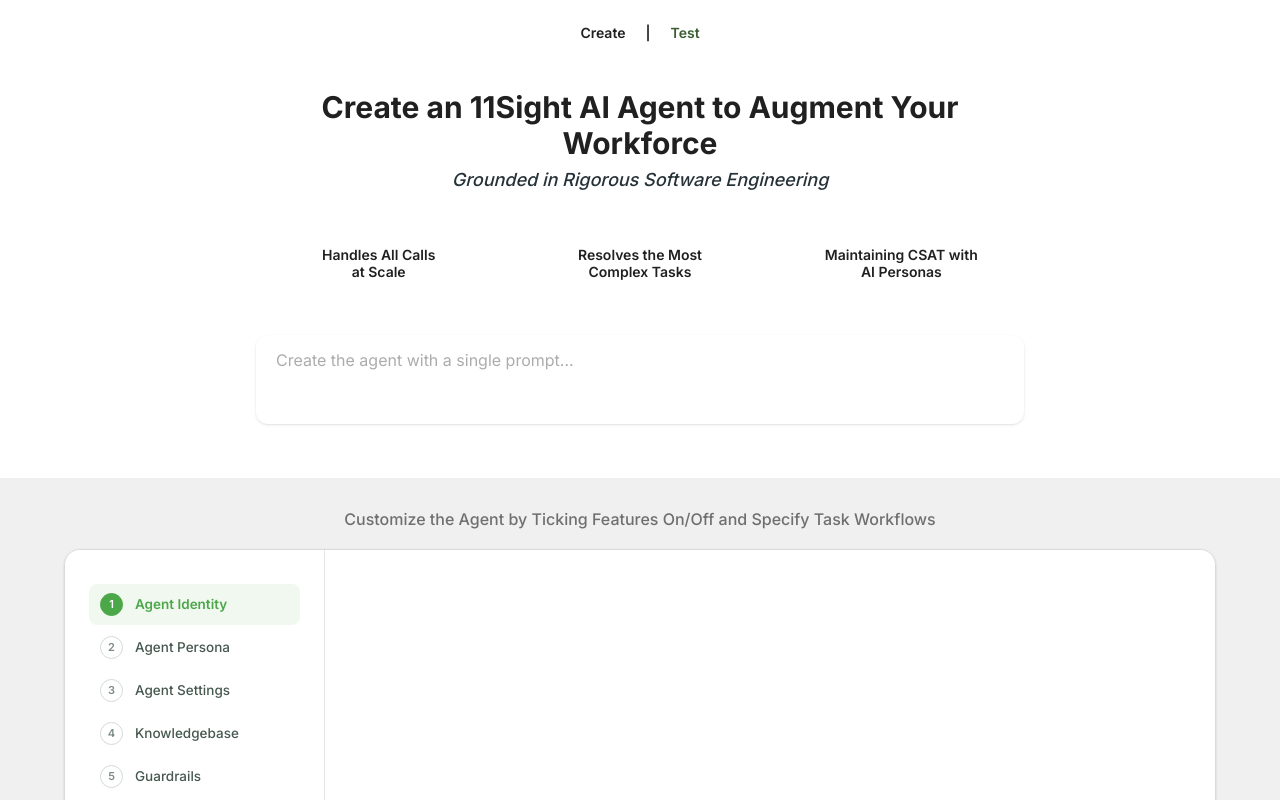
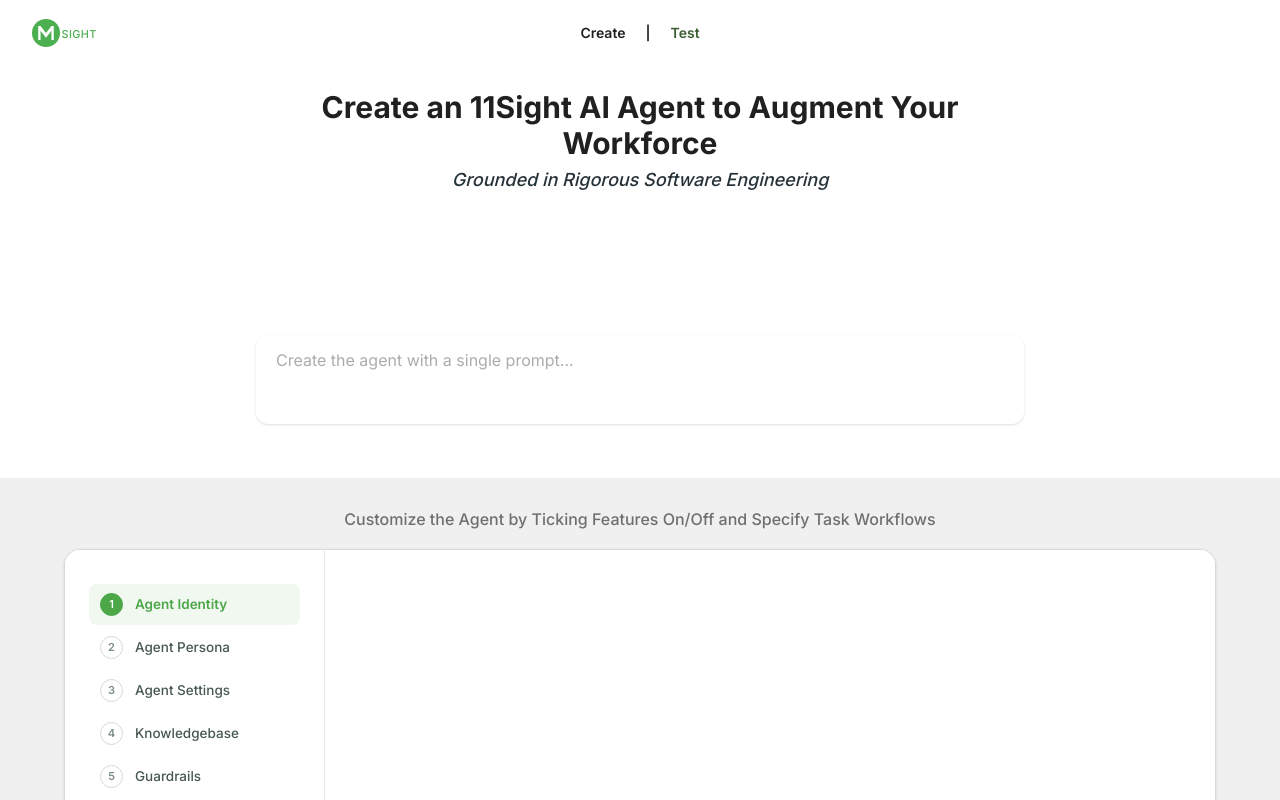
Before and after one commit to kjartan-bit/agent-builder, a Next.js app: page / in a window 1280 px wide. Shown: the top 800 px of the page. Built offline with nearby package versions, Linux system fonts and the light colour scheme.

Commit message:
Add logo to nav; box text to white; improve M Sight SVG

```diff
--- a/src/app/page.tsx
+++ b/src/app/page.tsx
@@ -3,6 +3,7 @@
 import { useState, useRef, useEffect, useCallback } from "react";
 import Link from "next/link";
 import { useRouter } from "next/navigation";
+import Logo from "@/components/Logo";
 
 const BENEFITS = [
   { line1: "Handles All Calls", line2: "at Scale" },
@@ -80,7 +81,8 @@
         className="px-8 pt-6 pb-12"
       >
         {/* Nav */}
-        <nav className="ds-text-sm-semibold flex items-center justify-center gap-5 mb-12">
+        <nav className="ds-text-sm-semibold relative flex items-center justify-center gap-5 mb-12">
+          <div className="absolute left-0"><Logo /></div>
           <span style={{ color: "var(--color-primary-900)" }}>Create</span>
           <span style={{ color: "var(--color-primary-400)" }}>|</span>
           <Link href="/test" className="transition-colors" style={{ color: "var(--color-primary-700)" }}>
@@ -119,7 +121,7 @@
               >
                 <p
                   className="ds-text-sm-semibold"
-                  style={{ color: "var(--color-neutral-25)" }}
+                  style={{ color: "#ffffff" }}
                 >
                   {b.line1}<br />{b.line2}
                 </p>
--- a/src/app/test/page.tsx
+++ b/src/app/test/page.tsx
@@ -2,6 +2,7 @@
 
 import { useState, useEffect } from "react";
 import Link from "next/link";
+import Logo from "@/components/Logo";
 
 const FRAMEWORK_STEPS = [
   "Replace your IVR with the AI Front Desk agent that answers questions and route calls.",
@@ -34,7 +35,8 @@
         className="relative px-8 pt-6 pb-14 overflow-hidden"
       >
         {/* Nav */}
-        <nav className="ds-text-sm-semibold flex items-center justify-center gap-5 mb-10">
+        <nav className="ds-text-sm-semibold relative flex items-center justify-center gap-5 mb-10">
+          <div className="absolute left-0"><Logo /></div>
           <Link href="/" className="transition-colors" style={{ color: "var(--color-primary-700)" }}>
             Create
           </Link>
--- a/src/components/Logo.tsx
+++ b/src/components/Logo.tsx
@@ -1,35 +1,31 @@
 export default function Logo({ className, style }: { className?: string; style?: React.CSSProperties }) {
   return (
     <svg
-      viewBox="0 0 94 36"
+      viewBox="0 0 92 36"
       fill="none"
       xmlns="http://www.w3.org/2000/svg"
       aria-label="M Sight"
       className={className}
-      style={{ height: 30, width: "auto", display: "block", ...style }}
+      style={{ height: 28, width: "auto", display: "block", ...style }}
     >
-      {/* Circle */}
+      {/* Green circle */}
       <circle cx="18" cy="18" r="18" fill="#4CAF50" />
 
-      {/* White M — bold strokes */}
-      <polyline
-        points="9,27 9,9 18,21 27,9 27,27"
-        fill="none"
-        stroke="white"
-        strokeWidth="3.8"
-        strokeLinecap="round"
-        strokeLinejoin="round"
+      {/* White M — filled letter shape */}
+      <path
+        fill="white"
+        d="M 8 27 L 8 9 L 11 9 L 18 18 L 25 9 L 28 9 L 28 27 L 25 27 L 25 15 L 18 24 L 11 15 L 11 27 Z"
       />
 
       {/* SIGHT text */}
       <text
-        x="42"
+        x="38"
         y="25"
-        fill="#263238"
+        fill="#4CAF50"
         fontFamily="Inter, Arial, sans-serif"
         fontWeight="500"
-        fontSize="15"
-        letterSpacing="0.8"
+        fontSize="14"
+        letterSpacing="0.5"
       >
         SIGHT
       </text>
```
